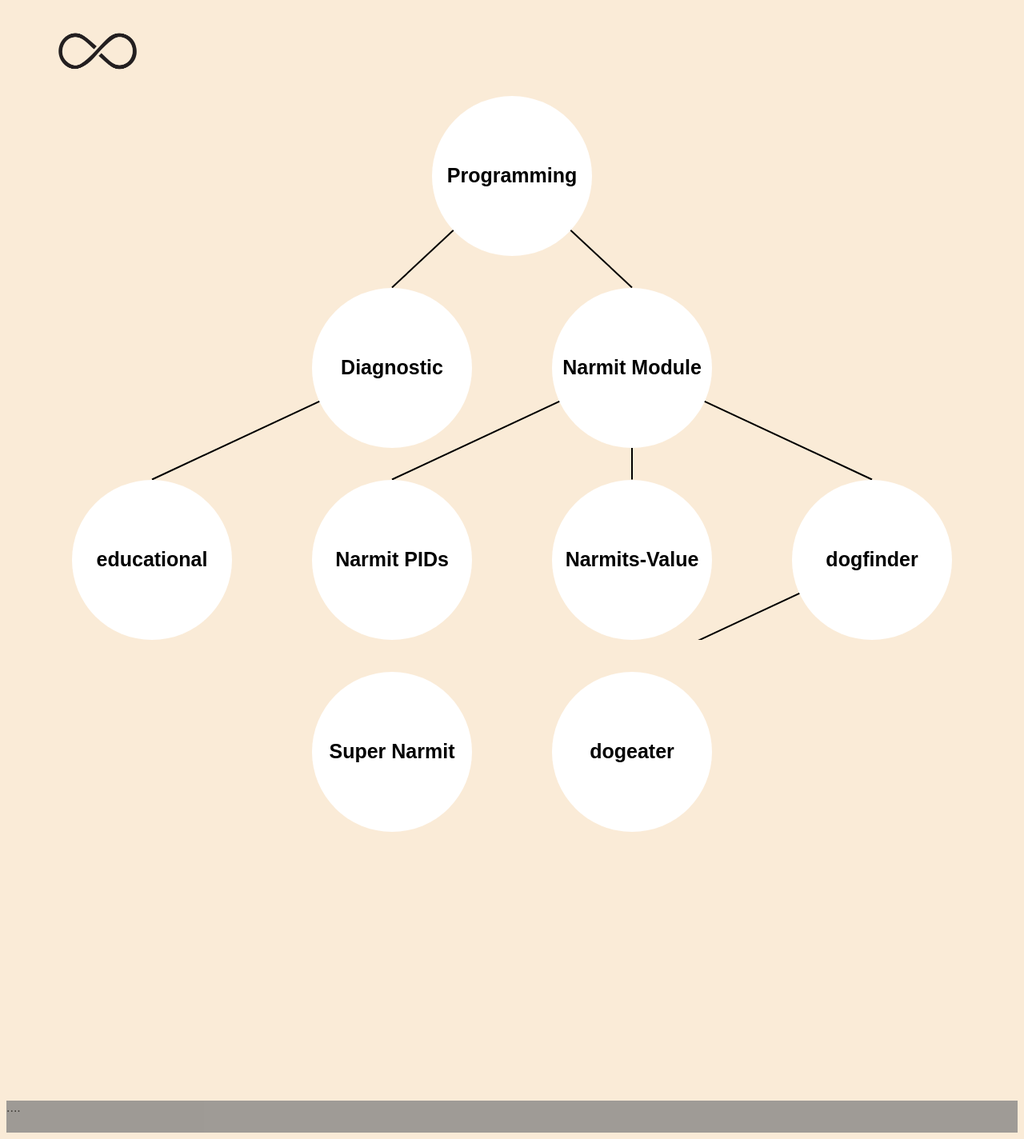
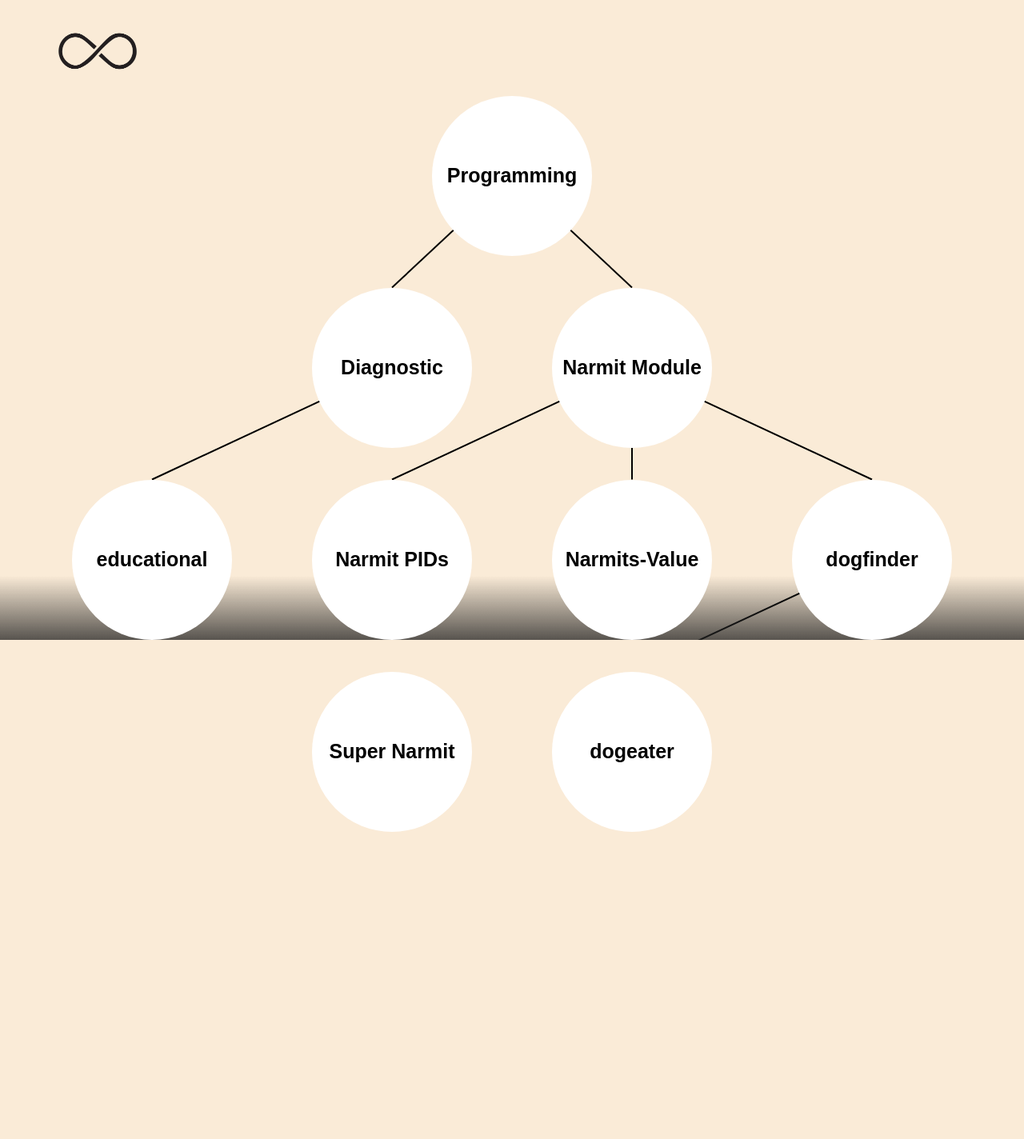
Before and after one commit to AndersonCodingClub/InfiniteAcademy, a Flask app: page /programming in a window 1280 px wide. Shown: the whole page at 80% size. After the commit the page ends 1040 px from the top, so only its background shows below. Run offline with Flask 3, Linux system fonts and the light colour scheme; some libraries are stand-ins or nearby versions.

Commit message:
fixed shadow at bottom

```diff
--- a/static/programming.css
+++ b/static/programming.css
@@ -127,10 +127,12 @@ line {
     z-index: -91;
 }
 .gray-unknown {
-    position: relative;
-    margin-top: 25%;
-    height: 40px;
+    position: fixed;
+    height: 80px;
+    left: 0;
+    right: 0;
+    bottom: 0;
     opacity: .75;
-    background-color: gray;
-    z-index: 100;
+    background: linear-gradient(0deg, rgba(33,33,33,1) 0%, rgba(33,33,33,0) 100%);
+    z-index: 1;
 }
--- a/templates/programming.html
+++ b/templates/programming.html
@@ -54,7 +54,7 @@
         </div>
         <script src="{{url_for('static', filename='programming.js')}}"></script>
 
-        <div class="gray-unknown"> .... </div>
+        <div class="gray-unknown"></div>
 
     </body>
 </html>
```
